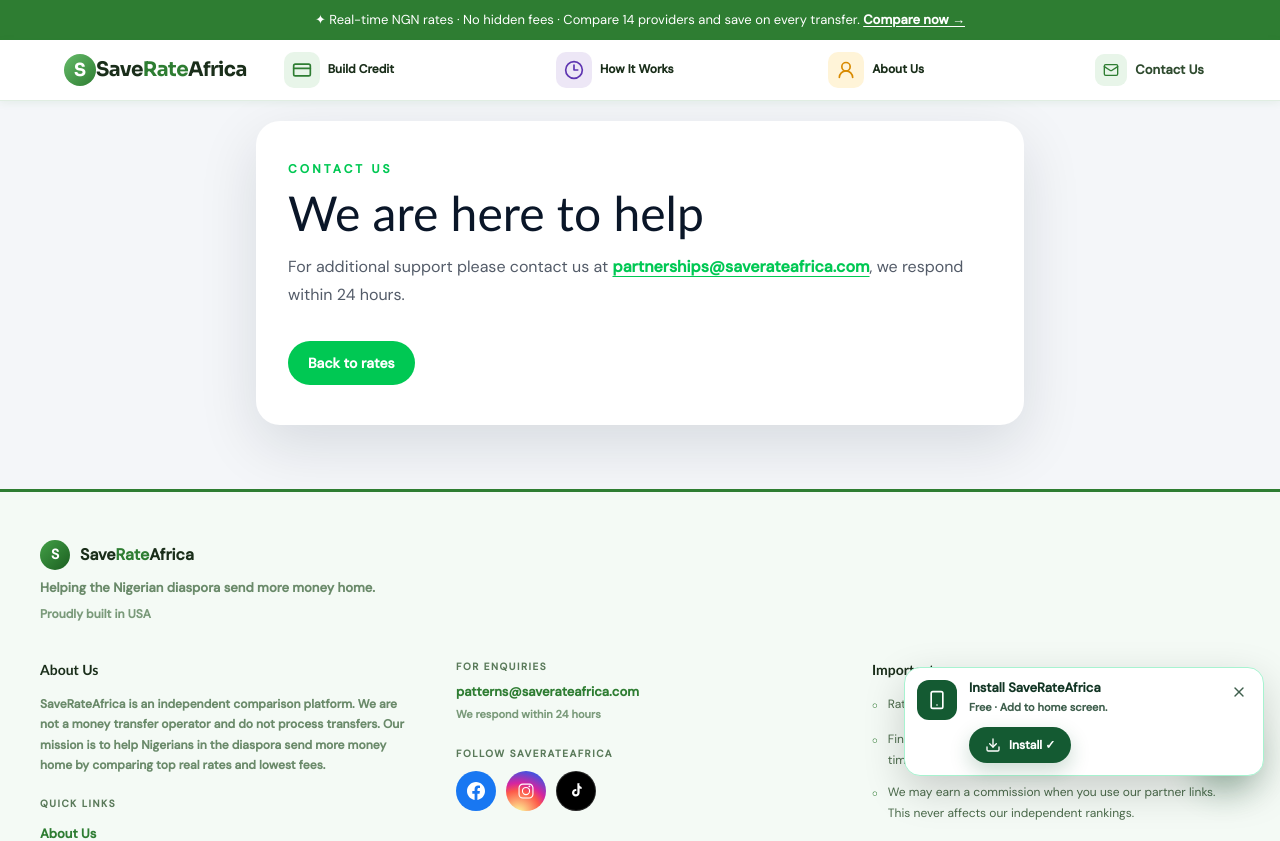
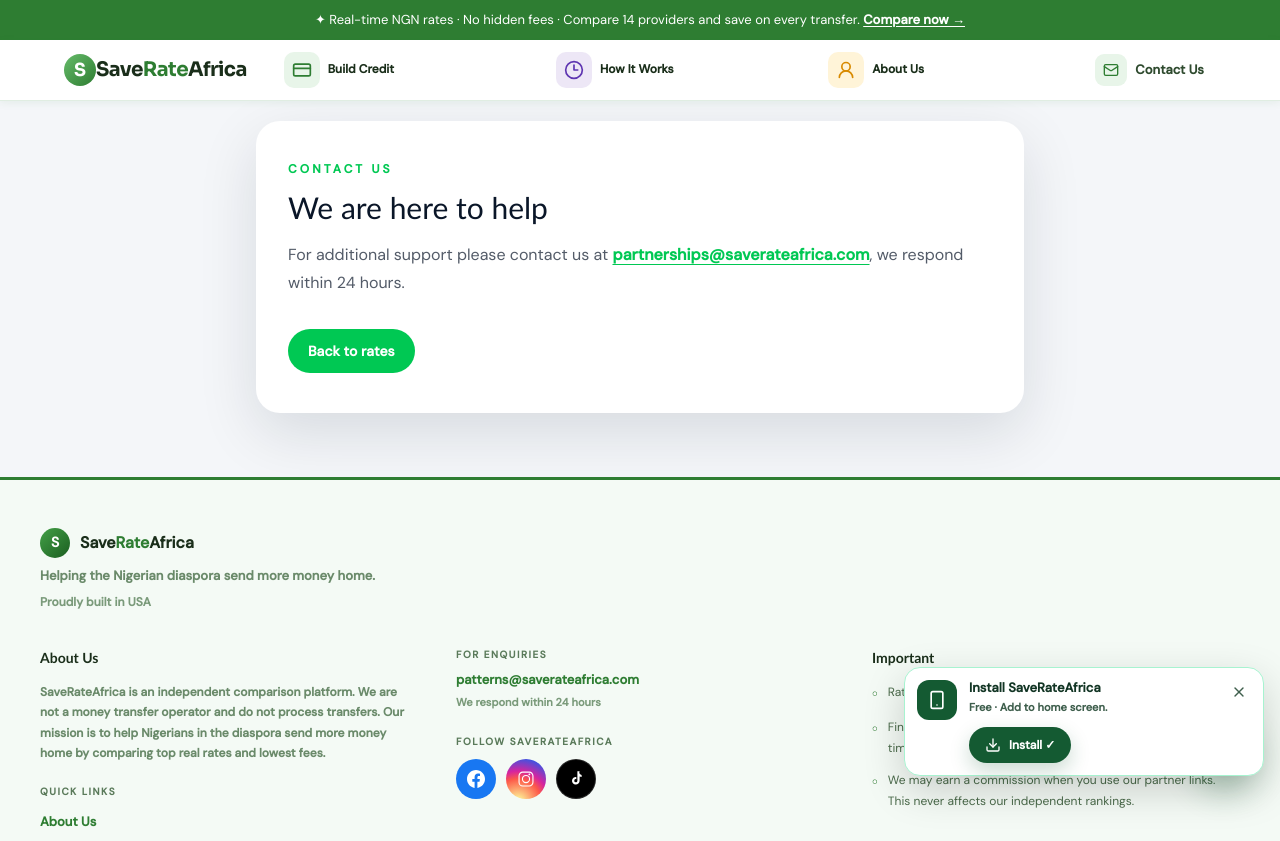
Before and after one commit to Chinenyeonukogu/SaveRateAfrica, a Next.js app: page /contact in a window 1280 px wide. Shown: the top 841 px of the page. Built offline with nearby package versions, Linux system fonts and the light colour scheme.

Commit message:
Reduce contact page heading size

```diff
--- a/app/contact/page.tsx
+++ b/app/contact/page.tsx
@@ -22,7 +22,7 @@ export default function ContactPage() {
           <p className="text-xs font-semibold uppercase tracking-[0.26em] text-brand-green">
             Contact us
           </p>
-          <h1 className="mt-3 font-heading text-4xl leading-tight text-brand-navy sm:text-5xl">
+          <h1 className="mt-3 font-heading text-2xl leading-tight text-brand-navy sm:text-3xl">
             We are here to help
           </h1>
           <p className="mt-4 text-base leading-7 text-brand-navy/70">
```
